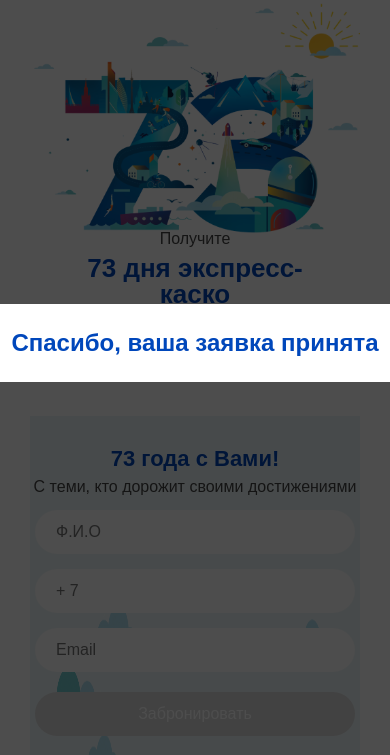
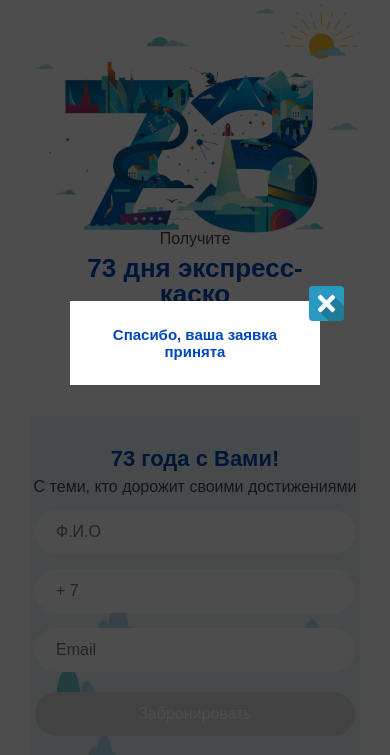
Before and after one commit to Rakitin-A/TestIng, a plain HTML site: page index.html in a window 390 px wide. Shown: the part 79-834 px from the top of the page. Drawn offline with Linux system fonts and the light colour scheme.

Commit message:
Add files via upload

```diff
--- a/css/style.css
+++ b/css/style.css
@@ -301,6 +301,12 @@ svg:hover path {
         display: none;
     }
 }
+@media (max-width: 720px){
+    .modal__widow-inner {
+        width: 353px;
+
+    }
+}
 
 @media (max-width: 620px) {
     .header__content {
@@ -319,6 +325,9 @@ svg:hover path {
     }
     svg path {
         fill: #0047bb;
+    }
+    .modal__widow-inner {
+        width: 300px;
     }
 }
 
@@ -354,4 +363,17 @@ svg:hover path {
     .footer {
         background-color: #edf7fa;
     }
+
+    .modal__widow-title {
+        font-size: 15px;
+    }
+
+    .modal__widow-inner {
+        width: 250px;
+    }
+    .modal__widow-close {
+        height: 45px;
+        width: 47px;
+    }
+
 }
--- a/index.html
+++ b/index.html
@@ -38,12 +38,12 @@
     <section class="modal">
         <div class="container">
             <div class="modal__inner">
-                <form class="modal__form" method="POST">
+                <div class="modal__form">
                     <div class="modal__text">
                         <h4 class="title modal__title">73 года c Вами!</h4>
                         <p class="subtitle">С теми, кто дорожит своими достижениями</p>
                     </div>
-                    <div class="modal__links">
+                    <form class="modal__links"  method="POST">
                         <input class="modal__input" type="text" placeholder="Ф.И.О" required>
                         <input class="modal__input" type="tel" placeholder="+ 7" required>
                         <input class="modal__input" type="email" placeholder="Email" required>
@@ -54,8 +54,8 @@
                                 продуктах
                                 и услугах СПАО «Ингосстрах» и его партнеров.</p>
                         </label>
-                    </div>
-                </form>
+                    </form>
+                </div>
 
             </div>
         </div>
```
